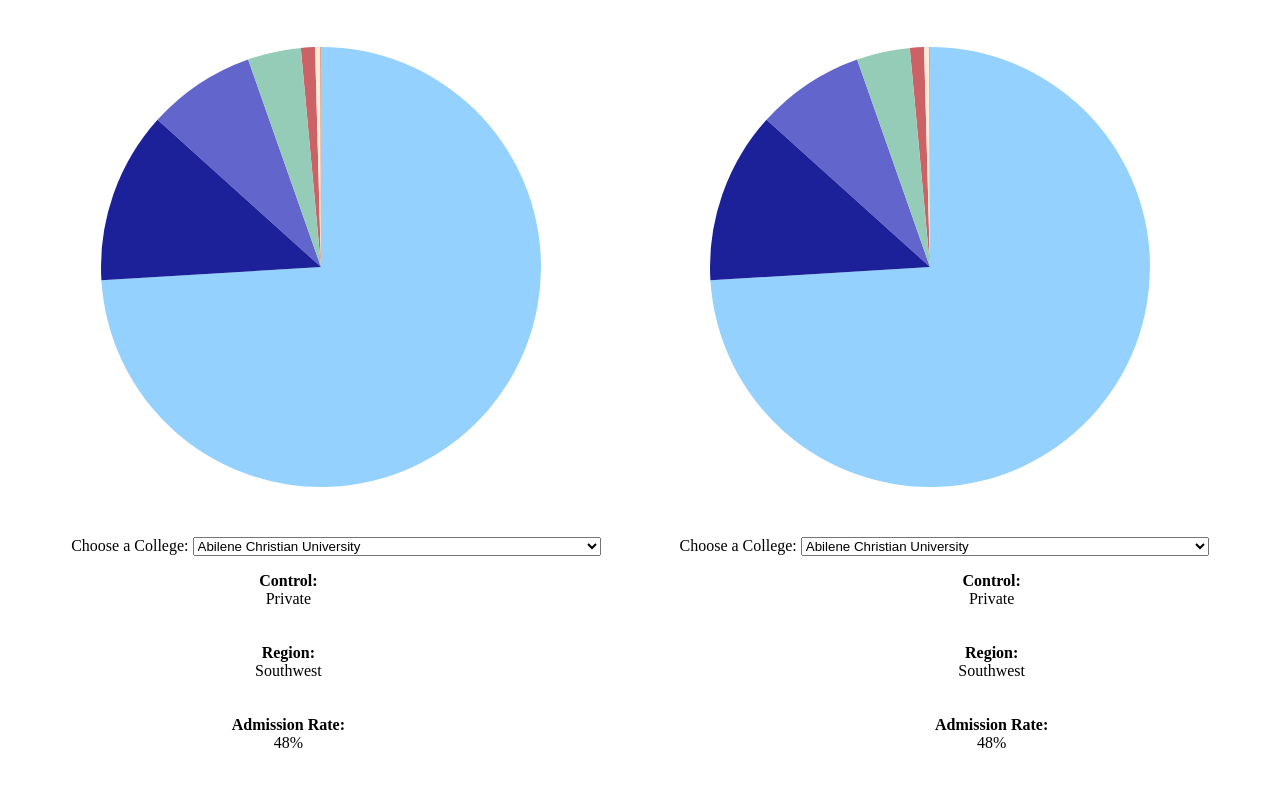
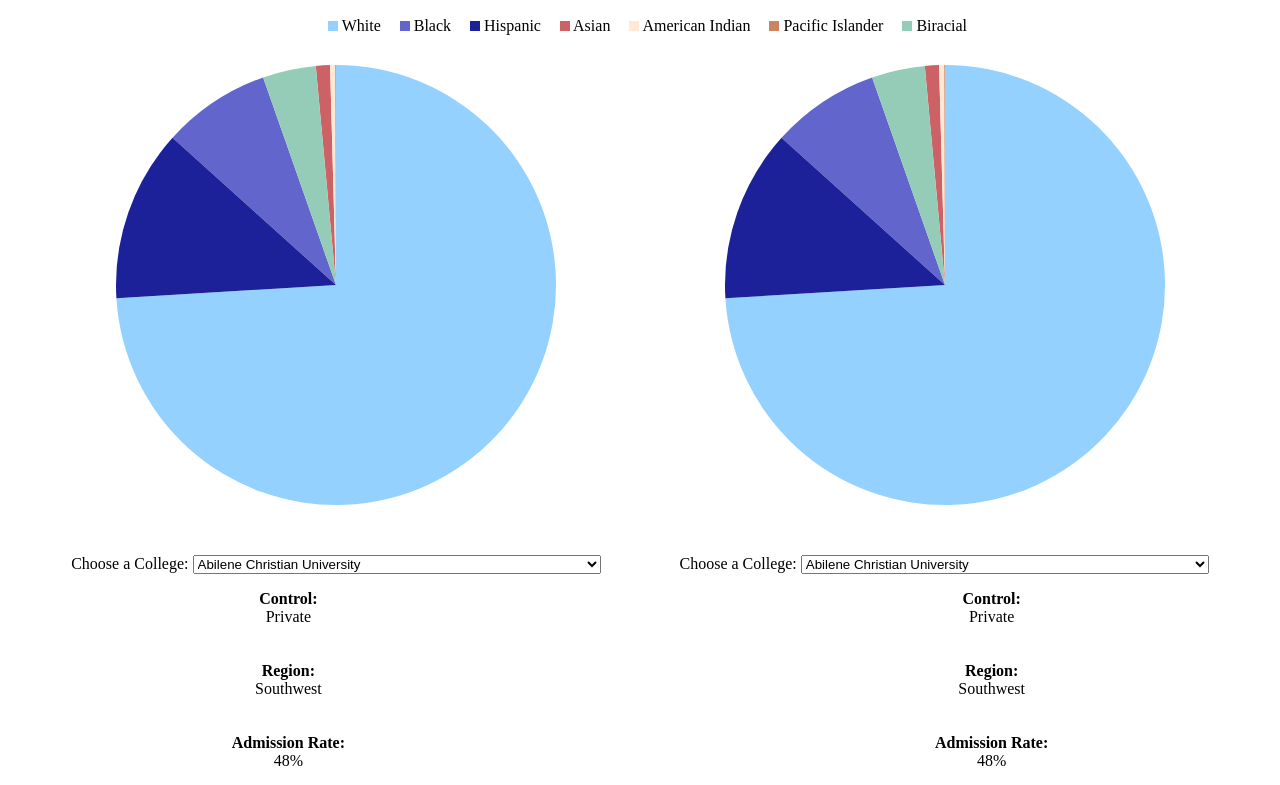
Before and after one commit to eahn2016/CS4460_P5, a plain HTML site: page index.html in a window 1280 px wide. Shown: the part 102-887 px from the top of the page. Drawn offline with nearby package versions, Linux system fonts and the light colour scheme.

Commit message:
added legend at top

```diff
--- a/index.html
+++ b/index.html
@@ -11,9 +11,39 @@
 
       <p>
         <div id = "wrapper">
+          <div id = "legend">
+            <svg width="10" height="10">
+              <rect width="10" height="10" style="fill:#94D1FF" />
+            </svg>
+              White
+            <svg width="10" height="10">
+              <rect width="10" height="10" style="fill:#6266CC" />
+            </svg>
+              Black
+            <svg width="10" height="10">
+              <rect width="10" height="10" style="fill:#1C2199" />
+            </svg>
+              Hispanic
+            <svg width="10" height="10">
+              <rect width="10" height="10" style="fill:#CC6266" />
+            </svg>
+              Asian
+            <svg width="10" height="10">
+              <rect width="10" height="10" style="fill:#FFE8D4" />
+            </svg>
+              American Indian
+            <svg width="10" height="10">
+              <rect width="10" height="10" style="fill:#CC8462" />
+            </svg>
+              Pacific Islander
+            <svg width="10" height="10">
+              <rect width="10" height="10" style="fill:#95CCB7" />
+            </svg>
+              Biracial
+          </div>
     	   	<div id = "graph1">
-            <div id = "dropdown1">
-            </div>
+          <!--   <div id = "dropdown1">
+            </div> -->
     	   	</div>
           <div id = "graph2">
             <!-- <div id = "dropdown2">
--- a/main.js
+++ b/main.js
@@ -8,7 +8,7 @@ function start() {
     var graph1 = document.getElementById('graph1');
     var graph2 = document.getElementById('graph2');
 
-    var dropdown1 = document.getElementById('dropdown1');
+    // var dropdown1 = document.getElementById('dropdown1');
     // var dropdown2 = document.getElementById('dropdown2');
 
     var svg1 = d3.select(graph1)
@@ -98,6 +98,45 @@ function start() {
                 {"Race": "Pacific Islander", "Percent": collegeMap1[newCollege1].pacific},
                 {"Race": "Biracial", "Percent": collegeMap1[newCollege1].biracial}];
 
+        // var collegeRaces = d3.nest()
+        //     .key(function(d) { return d.Race; })
+        //     .object(college1Races);
+            // .value(function(d) { return d.Percent;});
+
+        // console.log(collegeRaces);
+
+        // var legend = svg1.selectAll('legend')
+        //     .data(Object.keys(collegeRaces))
+        //     .enter().append('g')
+        //     .attr("class", "legend")
+        //     .attr("transform", function (d, i) {
+        //     {
+        //         return "translate(0," + i * 20 + ")"
+        //     }
+        // })
+
+        // legend.append('rect')
+        //     .attr("x", 0)
+        //     .attr("y", 0)
+        //     .attr("width", 10)
+        //     .attr("height", 10)
+        //     .style("fill", function (d) {
+        //         console.log(colors["White"]);
+        //         return Object.keys(colors);
+        //     })
+        //     .style("fill", function(d) { return colors[d.data["Race"]];
+            // });
+
+        // legend.append('text')
+        //     .attr("x", 20)
+        //     .attr("y", 10)
+        //     .text(function (d, i) {
+        //         return d.Race;
+        //     })
+        //     .attr("class", "textselected")
+        //     .style("text-anchor", "start")
+        //     .style("font-size", 15)
+
         var pie1 = d3.pie()
             .value(function(d) { return d.Percent; })
             (college1Races);
@@ -129,7 +168,7 @@ function start() {
 
         function changeCollege1() {
             newCollege1 = d3.select('#select1').property('value');
-            var college1Races = [{"Race": "White", "Percent": collegeMap1[newCollege1].white},
+            college1Races = [{"Race": "White", "Percent": collegeMap1[newCollege1].white},
                 {"Race": "Black", "Percent": collegeMap1[newCollege1].black},
                 {"Race": "Hispanic", "Percent": collegeMap1[newCollege1].hispanic},
                 {"Race": "Asian", "Percent": collegeMap1[newCollege1].asian},
@@ -151,7 +190,7 @@ function start() {
             .attr('id', 'select1')
             .on('change', function() {
                 changeCollege1();
-                var college1Races = [{"Race": "White", "Percent": collegeMap1[newCollege1].white},
+                college1Races = [{"Race": "White", "Percent": collegeMap1[newCollege1].white},
                     {"Race": "Black", "Percent": collegeMap1[newCollege1].black},
                     {"Race": "Hispanic", "Percent": collegeMap1[newCollege1].hispanic},
                     {"Race": "Asian", "Percent": collegeMap1[newCollege1].asian},
@@ -182,42 +221,6 @@ function start() {
                         .attr("d", arc);
                     });
             });
-
-        // selection1.select('#graph1')
-        //     // .attr('id', 'select1')
-        //     .on('change', function() {
-        //         changeCollege1();
-        //         var college1Races = [{"Race": "White", "Percent": collegeMap1[newCollege1].white},
-        //             {"Race": "Black", "Percent": collegeMap1[newCollege1].black},
-        //             {"Race": "Hispanic", "Percent": collegeMap1[newCollege1].hispanic},
-        //             {"Race": "Asian", "Percent": collegeMap1[newCollege1].asian},
-        //             {"Race": "American Indian", "Percent": collegeMap1[newCollege1].indian},
-        //             {"Race": "Pacific Islander", "Percent": collegeMap1[newCollege1].pacific},
-        //             {"Race": "Biracial", "Percent": collegeMap1[newCollege1].biracial}];
-        //         var pie1 = d3.pie()
-        //             .value(function(d) { return d.Percent; })
-        //             (college1Races);
-
-        //         var g = svg1.selectAll("arc")
-        //             .data(pie1)
-        //             .enter().append("g")
-        //             .attr("class", "arc");
-
-        //         g.append("path")
-        //             .attr("d", arc)
-        //             .style("fill", function(d) { return colors[d.data["Race"]];
-        //             })
-        //             .on("mouseover", function(d) {
-        //                 d3.select(this).transition()
-        //                 .duration(500)
-        //                 .attr("d", arcOver);
-        //             })
-        //             .on("mouseout", function(d) {
-        //                 d3.select(this).transition()
-        //                 .duration(1000)
-        //                 .attr("d", arc);
-        //             });
-        //     });
 
         var selectCollege1 = selection1.selectAll('option')
             .data(colleges1)
@@ -267,7 +270,7 @@ function start() {
 
         function changeCollege2() {
             newCollege2 = d3.select('#select2').property('value');
-            var college2Races = [{"Race": "White", "Percent": collegeMap2[newCollege2].white},
+            college2Races = [{"Race": "White", "Percent": collegeMap2[newCollege2].white},
                 {"Race": "Black", "Percent": collegeMap2[newCollege2].black},
                 {"Race": "Hispanic", "Percent": collegeMap2[newCollege2].hispanic},
                 {"Race": "Asian", "Percent": collegeMap2[newCollege2].asian},
@@ -291,7 +294,7 @@ function start() {
             .on('change', function() {
             // .on('click', function() {
                 changeCollege2();
-                var college2Races = [{"Race": "White", "Percent": collegeMap2[newCollege2].white},
+                college2Races = [{"Race": "White", "Percent": collegeMap2[newCollege2].white},
                     {"Race": "Black", "Percent": collegeMap2[newCollege2].black},
                     {"Race": "Hispanic", "Percent": collegeMap2[newCollege2].hispanic},
                     {"Race": "Asian", "Percent": collegeMap2[newCollege2].asian},
@@ -332,8 +335,6 @@ function start() {
                 return d;
             });
         })
-
-
 // ~~~~~~~~~~~~~~~~~~~~~~~~~~~~~General Facts~~~~~~~~~~~~~~~~~~~~~~~~~~~~~~~~~~~
 
 
--- a/style.css
+++ b/style.css
@@ -10,6 +10,14 @@ body {
 
 span {
   display: block;
+}
+
+svg {
+  margin-left: 15px;
+}
+
+#legend {
+  text-align: center;
 }
 
 #wrapper {
```
Lines whose indentation alone changed are shown as unchanged.
